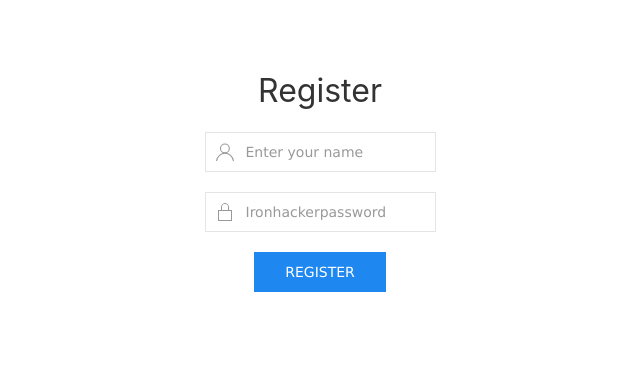
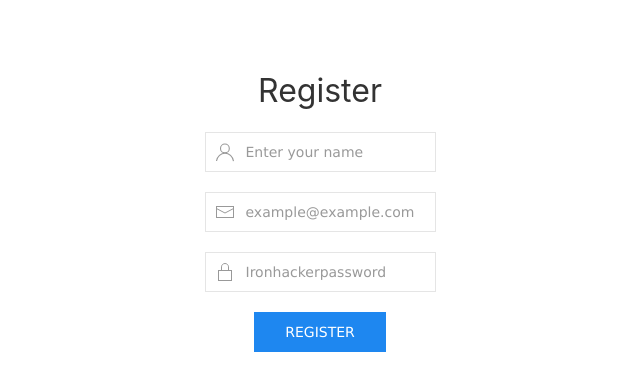
Before and after one commit to Outcome-tracker/OutcomesTracker, a Node server app: page /auth/register in a window 1280 px wide. Shown: the part 80-471 px from the top of the page, without its empty margins (320-960 px from the left). Run offline with Node 20, Linux system fonts and the light colour scheme; some libraries are stand-ins or nearby versions.

```diff
--- a/routes/auth.js
+++ b/routes/auth.js
@@ -3,21 +3,21 @@ const router = express.Router();
 const User = require("../models/User");
 
 router.get("/login", (req, res) => {
-  res.render("auth-form", {action: "Login"});
+  res.render("auth-form", { action: "Login"});
 });
 
 router.get("/register", (req, res) => {
-  res.render("auth-form", {action: "Register"});
+  res.render("auth-form", { action: "Register"});
 })
 
 //Creacion de rutas para recibir la data y utilizamos passport local mongoose
-
 router.post("/register", (req, res) => {
-  console.log(req.body);
-  /*User.registrer(req.body)
-  .then(user => {
-    console.log(user)
-  })*/
+  User.register(req.body).then(user => {
+    console.log(user);
+  })
+  .catch(err => {
+    res.render("auth-form", { err });
+  })
 });
 
 module.exports = router;
--- a/views/auth-form.hbs
+++ b/views/auth-form.hbs
@@ -3,10 +3,18 @@
     <div class="uk-flex uk-flex-center">
       <form action="/auth/resgister" class="uk-text-center" method="POST">
         <h2>{{action}}</h2>
+
           <div class="uk-margin">
             <div class="uk-inline">
               <span class="uk-form-icon" uk-icon="icon: user"></span>
               <input name="name" class="uk-input" type="text" placeholder="Enter your name">
+            </div>
+          </div>
+
+          <div class="uk-margin">
+            <div class="uk-inline">
+              <span class="uk-form-icon" uk-icon="icon: mail"></span>
+              <input name="email" class="uk-input" type="email" placeholder="example@example.com">
             </div>
           </div>
 
@@ -17,6 +25,12 @@
             </div>
           </div>
 
+          {{#if err.message}}
+            <div class="uk-alert-danger uk-width-1-3 uk-margin-auto" uk-alert>
+              <p>{{err.message}}</p>
+            </div>
+          {{/if}}
+
         <button class="uk-button uk-button-primary">{{action}}</button>
 
       </form>
```
Lines whose indentation alone changed are shown as unchanged.
